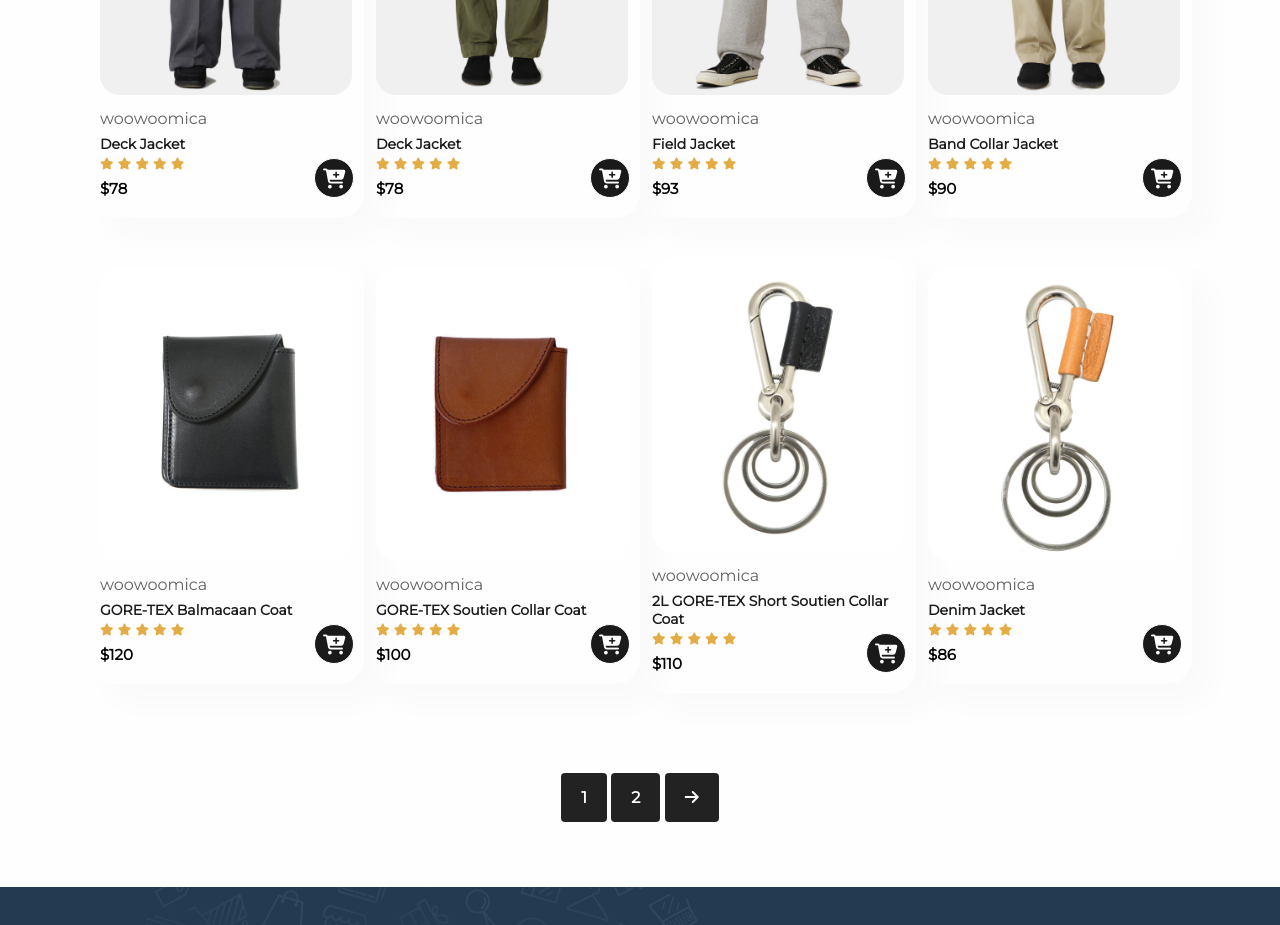
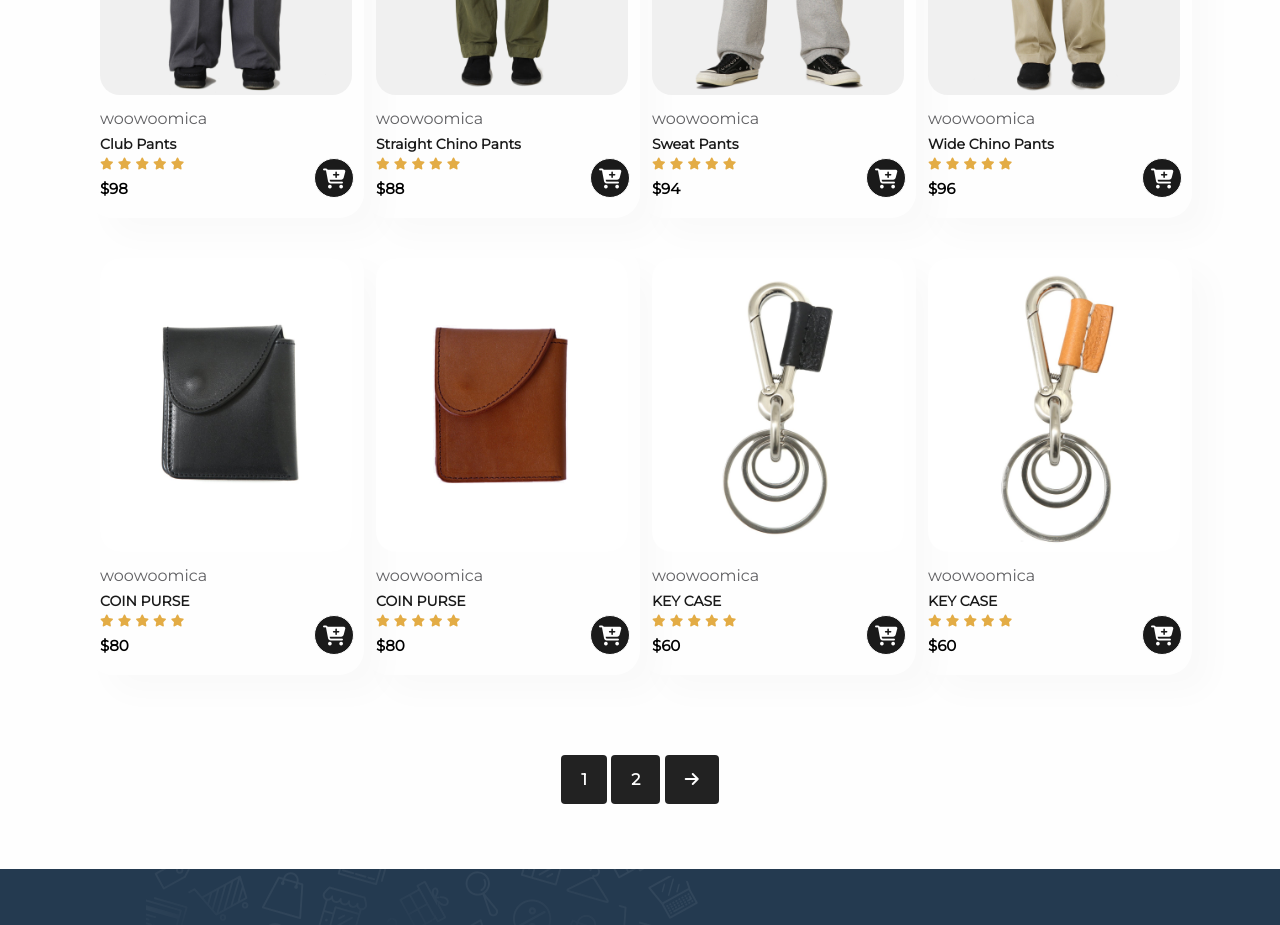
Before and after one commit to WOOWOOYONG/Ecommerce-website1, a plain HTML site: page shop.html in a window 1280 px wide. Shown: the part 1580-2505 px from the top of the page. Drawn offline with Linux system fonts and the light colour scheme.

Commit message:
商品名稱更新，feature按鈕更新

```diff
--- a/shop.html
+++ b/shop.html
@@ -183,7 +183,7 @@
           <img src="./img/products/n1.jpg" alt="" />
           <div class="des">
             <span>woowoomica</span>
-            <h5>Deck Jacket</h5>
+            <h5>Club Pants</h5>
             <div class="star">
               <i class="fas fa-star"></i>
               <i class="fas fa-star"></i>
@@ -191,7 +191,7 @@
               <i class="fas fa-star"></i>
               <i class="fas fa-star"></i>
             </div>
-            <h4 style="color: black">$78</h4>
+            <h4 style="color: black">$98</h4>
           </div>
 
           <a href="#"><i class="fa-solid fa-cart-plus cart"></i></a>
@@ -200,7 +200,7 @@
           <img src="./img/products/n2.jpg" alt="" />
           <div class="des">
             <span>woowoomica</span>
-            <h5>Deck Jacket</h5>
+            <h5>Straight Chino Pants</h5>
             <div class="star">
               <i class="fas fa-star"></i>
               <i class="fas fa-star"></i>
@@ -208,7 +208,7 @@
               <i class="fas fa-star"></i>
               <i class="fas fa-star"></i>
             </div>
-            <h4 style="color: black">$78</h4>
+            <h4 style="color: black">$88</h4>
           </div>
 
           <a href="#"><i class="fa-solid fa-cart-plus cart"></i></a>
@@ -217,7 +217,7 @@
           <img src="./img/products/n3.jpg" alt="" />
           <div class="des">
             <span>woowoomica</span>
-            <h5>Field Jacket</h5>
+            <h5>Sweat Pants</h5>
             <div class="star">
               <i class="fas fa-star"></i>
               <i class="fas fa-star"></i>
@@ -225,7 +225,7 @@
               <i class="fas fa-star"></i>
               <i class="fas fa-star"></i>
             </div>
-            <h4 style="color: black">$93</h4>
+            <h4 style="color: black">$94</h4>
           </div>
 
           <a href="#"><i class="fa-solid fa-cart-plus cart"></i></a>
@@ -234,7 +234,7 @@
           <img src="./img/products/n4.jpg" alt="" />
           <div class="des">
             <span>woowoomica</span>
-            <h5>Band Collar Jacket</h5>
+            <h5>Wide Chino Pants</h5>
             <div class="star">
               <i class="fas fa-star"></i>
               <i class="fas fa-star"></i>
@@ -242,7 +242,7 @@
               <i class="fas fa-star"></i>
               <i class="fas fa-star"></i>
             </div>
-            <h4 style="color: black">$90</h4>
+            <h4 style="color: black">$96</h4>
           </div>
 
           <a href="#"><i class="fa-solid fa-cart-plus cart"></i></a>
@@ -251,7 +251,7 @@
           <img src="./img/products/n5.jpg" alt="" />
           <div class="des">
             <span>woowoomica</span>
-            <h5>GORE-TEX Balmacaan Coat</h5>
+            <h5>COIN PURSE</h5>
             <div class="star">
               <i class="fas fa-star"></i>
               <i class="fas fa-star"></i>
@@ -259,7 +259,7 @@
               <i class="fas fa-star"></i>
               <i class="fas fa-star"></i>
             </div>
-            <h4 style="color: black">$120</h4>
+            <h4 style="color: black">$80</h4>
           </div>
 
           <a href="#"><i class="fa-solid fa-cart-plus cart"></i></a>
@@ -268,7 +268,7 @@
           <img src="./img/products/n6.jpg" alt="" />
           <div class="des">
             <span>woowoomica</span>
-            <h5>GORE-TEX Soutien Collar Coat</h5>
+            <h5>COIN PURSE</h5>
             <div class="star">
               <i class="fas fa-star"></i>
               <i class="fas fa-star"></i>
@@ -276,7 +276,7 @@
               <i class="fas fa-star"></i>
               <i class="fas fa-star"></i>
             </div>
-            <h4 style="color: black">$100</h4>
+            <h4 style="color: black">$80</h4>
           </div>
 
           <a href="#"><i class="fa-solid fa-cart-plus cart"></i></a>
@@ -285,7 +285,7 @@
           <img src="./img/products/n7.jpg" alt="" />
           <div class="des">
             <span>woowoomica</span>
-            <h5>2L GORE-TEX Short Soutien Collar Coat</h5>
+            <h5>KEY CASE</h5>
             <div class="star">
               <i class="fas fa-star"></i>
               <i class="fas fa-star"></i>
@@ -293,7 +293,7 @@
               <i class="fas fa-star"></i>
               <i class="fas fa-star"></i>
             </div>
-            <h4 style="color: black">$110</h4>
+            <h4 style="color: black">$60</h4>
           </div>
 
           <a href="#"><i class="fa-solid fa-cart-plus cart"></i></a>
@@ -302,7 +302,7 @@
           <img src="./img/products/n8.jpg" alt="" />
           <div class="des">
             <span>woowoomica</span>
-            <h5>Denim Jacket</h5>
+            <h5>KEY CASE</h5>
             <div class="star">
               <i class="fas fa-star"></i>
               <i class="fas fa-star"></i>
@@ -310,7 +310,7 @@
               <i class="fas fa-star"></i>
               <i class="fas fa-star"></i>
             </div>
-            <h4 style="color: black">$86</h4>
+            <h4 style="color: black">$60</h4>
           </div>
 
           <a href="#"><i class="fa-solid fa-cart-plus cart"></i></a>
--- a/style.css
+++ b/style.css
@@ -211,7 +211,6 @@ margin: 15px 0;
     border-radius: 4px;
     color: rgb(255, 255, 255);
     background-color: rgb(101, 101, 101);
-    padding-top: 20px;
 }
 
 .productfont h2, p{
```
